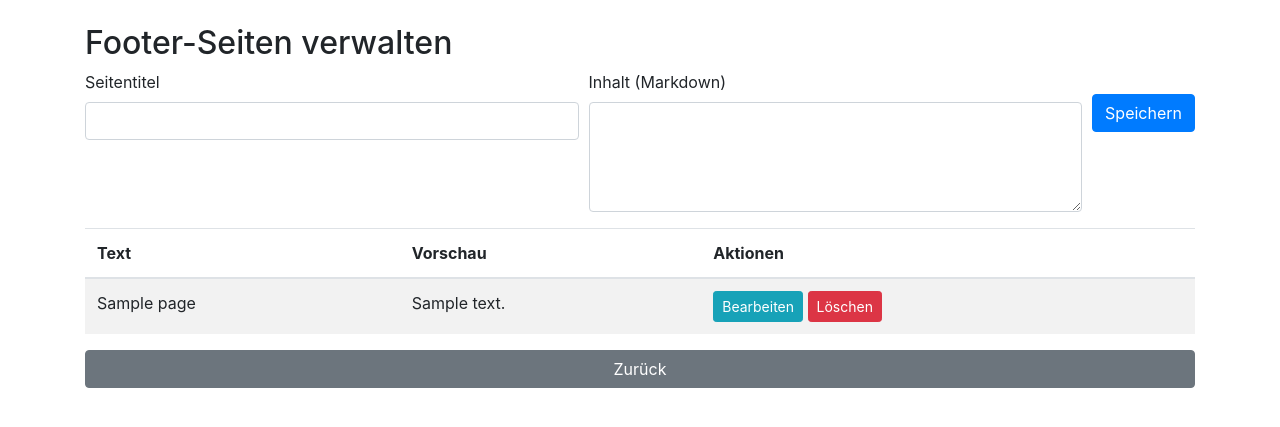
After one commit to mrchaosbude/Gewichts-Tracker, a Flask app: page /admin/footer_pages in a window 1280 px wide. The commit adds this page. Shown: the top 427 px of the page. Run offline with Flask 3, Linux system fonts and the light colour scheme; a user stored in the database is signed in; tables that the repository leaves empty hold one stand-in row (values such as "Sample post"); some libraries are stand-ins or nearby versions.

Commit message:
Implement markdown footer pages

```diff
--- a/app.py
+++ b/app.py
@@ -1,8 +1,9 @@
 from flask import Flask, render_template, redirect, url_for, flash, request, abort, jsonify
+import markdown
 from flask_sqlalchemy import SQLAlchemy
 from flask_login import LoginManager, UserMixin, login_user, login_required, logout_user, current_user
 from flask_wtf import FlaskForm, RecaptchaField
-from wtforms import StringField, PasswordField, SubmitField, IntegerField, BooleanField
+from wtforms import StringField, PasswordField, SubmitField, IntegerField, BooleanField, TextAreaField
 from wtforms.validators import DataRequired, InputRequired, Length, EqualTo, ValidationError
 from werkzeug.security import generate_password_hash, check_password_hash
 import datetime
@@ -80,6 +81,12 @@ class TemplateExercise(db.Model):
     name = db.Column(db.String(150), nullable=False)
     description = db.Column(db.String(300), nullable=True)  # Beschreibung bei Template-Übung
     template_plan_id = db.Column(db.Integer, db.ForeignKey('template_training_plan.id'), nullable=False)
+
+# Seiten, die im Login-Footer verlinkt werden
+class FooterPage(db.Model):
+    id = db.Column(db.Integer, primary_key=True)
+    title = db.Column(db.String(150), nullable=False)
+    content = db.Column(db.Text, nullable=False)
 
 @login_manager.user_loader
 def load_user(user_id):
@@ -189,6 +196,14 @@ class ToggleTemplateVisibilityForm(FlaskForm):
 class DeleteTemplatePlanForm(FlaskForm):
     submit = SubmitField('Löschen')
 
+class FooterPageForm(FlaskForm):
+    title = StringField('Seitentitel', validators=[DataRequired()])
+    content = TextAreaField('Inhalt (Markdown)', validators=[DataRequired()])
+    submit = SubmitField('Speichern')
+
+class DeleteFooterPageForm(FlaskForm):
+    submit = SubmitField('Löschen')
+
 # ----------------------------------------------------
 # Routen
 # ----------------------------------------------------
@@ -226,7 +241,8 @@ def login():
             return redirect(url_for('dashboard'))
         else:
             flash('Ungültiger Benutzername oder Passwort.', 'danger')
-    return render_template('login.html', form=form)
+    pages = FooterPage.query.all()
+    return render_template('login.html', form=form, footer_pages=pages)
 
 @app.route('/logout')
 @login_required
@@ -541,6 +557,57 @@ def admin_remove_trainer(user_id):
     abort(400)
 
 # ----------------------------------------------------
+# Footer-Seiten verwalten
+# ----------------------------------------------------
+@app.route('/admin/footer_pages', methods=['GET', 'POST'])
+@login_required
+@admin_required
+def admin_footer_pages():
+    form = FooterPageForm()
+    delete_form = DeleteFooterPageForm()
+    if form.validate_on_submit():
+        new_page = FooterPage(title=form.title.data, content=form.content.data)
+        db.session.add(new_page)
+        db.session.commit()
+        flash('Seite hinzugefügt!', 'success')
+        return redirect(url_for('admin_footer_pages'))
+    pages = FooterPage.query.all()
+    return render_template('admin_footer_pages.html', pages=pages, form=form, delete_form=delete_form)
+
+@app.route('/admin/footer_page/<int:page_id>/edit', methods=['GET', 'POST'])
+@login_required
+@admin_required
+def edit_footer_page(page_id):
+    page = FooterPage.query.get_or_404(page_id)
+    form = FooterPageForm(obj=page)
+    if form.validate_on_submit():
+        page.title = form.title.data
+        page.content = form.content.data
+        db.session.commit()
+        flash('Seite aktualisiert!', 'success')
+        return redirect(url_for('admin_footer_pages'))
+    return render_template('edit_footer_page.html', form=form, page=page)
+
+@app.route('/admin/footer_page/<int:page_id>/delete', methods=['POST'])
+@login_required
+@admin_required
+def delete_footer_page(page_id):
+    page = FooterPage.query.get_or_404(page_id)
+    form = DeleteFooterPageForm()
+    if form.validate_on_submit():
+        db.session.delete(page)
+        db.session.commit()
+        flash('Seite gelöscht!', 'info')
+        return redirect(url_for('admin_footer_pages'))
+    abort(400)
+
+@app.route('/page/<int:page_id>')
+def view_footer_page(page_id):
+    page = FooterPage.query.get_or_404(page_id)
+    html = markdown.markdown(page.content)
+    return render_template('footer_page.html', page=page, html_content=html)
+
+# ----------------------------------------------------
 # Admin-/Trainer-Funktionalitäten für Template-Pläne
 # ----------------------------------------------------
 @app.route('/admin/template_plans')
--- a/requirements.txt
+++ b/requirements.txt
@@ -3,3 +3,4 @@ Flask_SQLAlchemy
 Flask_Login
 Flask_WTF
 WTForms
+markdown
--- /dev/null
+++ b/templates/admin_footer_pages.html
@@ -0,0 +1,53 @@
+<!doctype html>
+<html lang="de">
+  <head>
+    <meta charset="UTF-8">
+    <meta name="viewport" content="width=device-width, initial-scale=1, shrink-to-fit=no">
+    <title>Admin – Footer-Seiten</title>
+    <link rel="stylesheet" href="https://stackpath.bootstrapcdn.com/bootstrap/4.5.2/css/bootstrap.min.css">
+  </head>
+  <body>
+    <div class="container mt-4">
+      <h2>Footer-Seiten verwalten</h2>
+      <form method="POST" class="mb-3">
+        {{ form.hidden_tag() }}
+        <div class="form-row">
+          <div class="col">
+            {{ form.title.label }} {{ form.title(class="form-control") }}
+          </div>
+          <div class="col">
+            {{ form.content.label }} {{ form.content(class="form-control", rows=4) }}
+          </div>
+          <div class="col-auto">
+            {{ form.submit(class="btn btn-primary mt-4") }}
+          </div>
+        </div>
+      </form>
+      <table class="table table-striped">
+        <thead>
+          <tr>
+            <th>Text</th>
+            <th>Vorschau</th>
+            <th>Aktionen</th>
+          </tr>
+        </thead>
+        <tbody>
+          {% for page in pages %}
+          <tr>
+            <td>{{ page.title }}</td>
+            <td>{{ page.content[:30] }}{% if page.content|length > 30 %}...{% endif %}</td>
+            <td>
+              <a href="{{ url_for('edit_footer_page', page_id=page.id) }}" class="btn btn-info btn-sm">Bearbeiten</a>
+              <form action="{{ url_for('delete_footer_page', page_id=page.id) }}" method="POST" style="display:inline;">
+                {{ delete_form.hidden_tag() }}
+                {{ delete_form.submit(class="btn btn-danger btn-sm", value='Löschen') }}
+              </form>
+            </td>
+          </tr>
+          {% endfor %}
+        </tbody>
+      </table>
+      <a href="{{ url_for('admin_overview') }}" class="btn btn-secondary btn-block">Zurück</a>
+    </div>
+  </body>
+</html>
--- a/templates/admin_overview.html
+++ b/templates/admin_overview.html
@@ -9,6 +9,7 @@
   <body>
     <div class="container mt-4">
       <h2>Admin – Benutzerübersicht</h2>
+      <a href="{{ url_for('admin_footer_pages') }}" class="btn btn-info mb-3 btn-block">Footer-Seiten verwalten</a>
       <table class="table table-striped">
         <thead>
           <tr>
--- a/templates/login.html
+++ b/templates/login.html
@@ -27,5 +27,10 @@
       </form>
       <p>Noch nicht registriert? <a href="{{ url_for('register') }}">Registrieren</a></p>
     </div>
+    <footer class="bg-light text-center py-2 fixed-bottom">
+      {% for page in footer_pages %}
+        <a href="{{ url_for('view_footer_page', page_id=page.id) }}" class="mx-2">{{ page.title }}</a>
+      {% endfor %}
+    </footer>
   </body>
 </html>
```
Also changed, not shown: templates/edit_footer_page.html (added, +27 -0 lines), templates/footer_page.html (added, +18 -0 lines).
